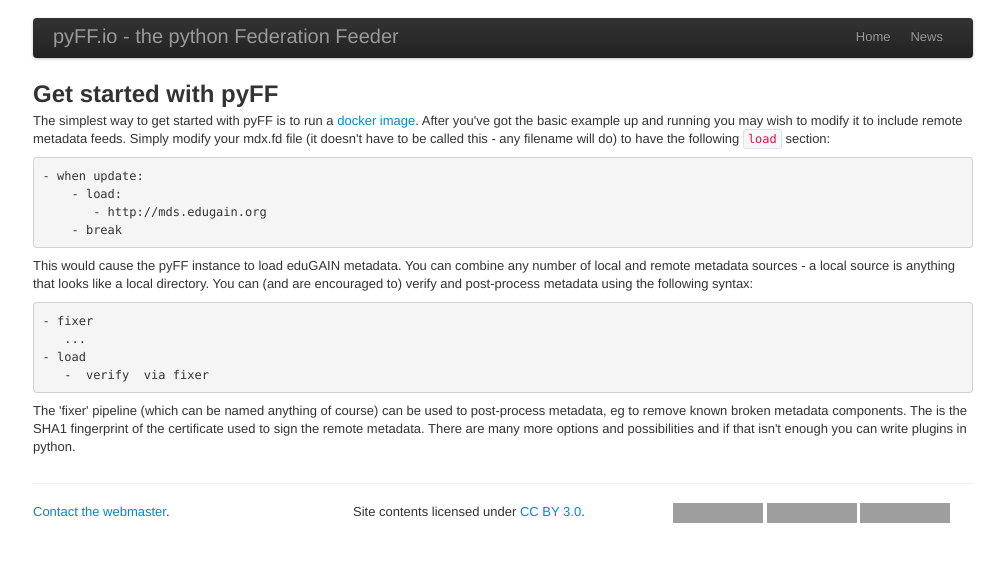
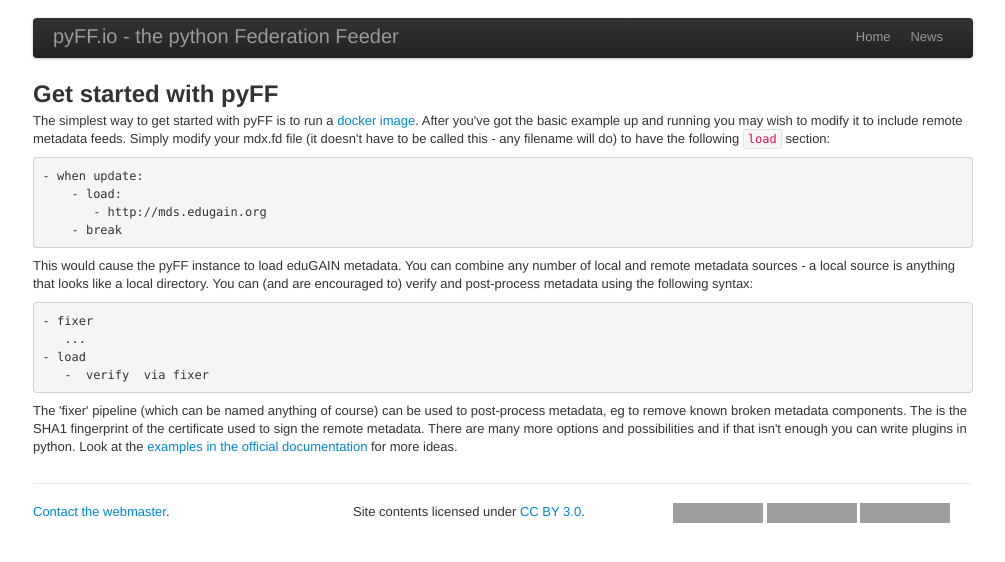
Before and after one commit to IdentityPython/pyFF, a Jekyll site: the page built from getstarted.html, in a window 1280 px wide, cut to the strip 0-562 px from the top of the page. Shown: the whole strip, without its empty margins (137-1142 px from the left). Built offline with Jekyll 4.4.1, drawn with Linux system fonts in a browser that asks for light colours; nearby versions of some CDN libraries; Markdown is read by kramdown in place of the engine named in the settings; grey boxes are pictures that could not be loaded.

Commit message:
getting started

```diff
--- a/getstarted.html
+++ b/getstarted.html
@@ -26,7 +26,7 @@
    - <URL> verify <fingerprint> via fixer
 </pre>
 
-<p>The 'fixer' pipeline (which can be named anything of course) can be used to post-process metadata, eg to remove known broken metadata components. The <fingerprint> is the SHA1 fingerprint of the certificate used to sign the remote metadata. There are many more options and possibilities and if that isn't enough you can write plugins in python.</p>
+<p>The 'fixer' pipeline (which can be named anything of course) can be used to post-process metadata, eg to remove known broken metadata components. The <fingerprint> is the SHA1 fingerprint of the certificate used to sign the remote metadata. There are many more options and possibilities and if that isn't enough you can write plugins in python. Look at the <a href="http://pyff.readthedocs.org/en/latest/examples.html">examples in the official documentation</a> for more ideas.</p>
 
    </div></div>
 </div>
```
